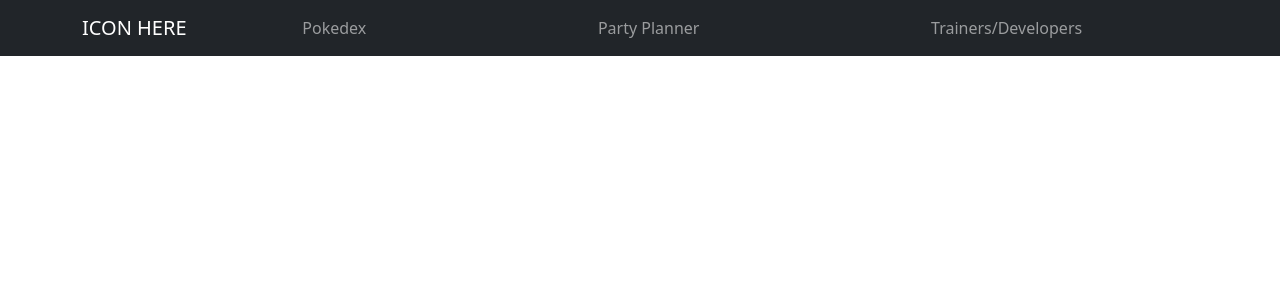
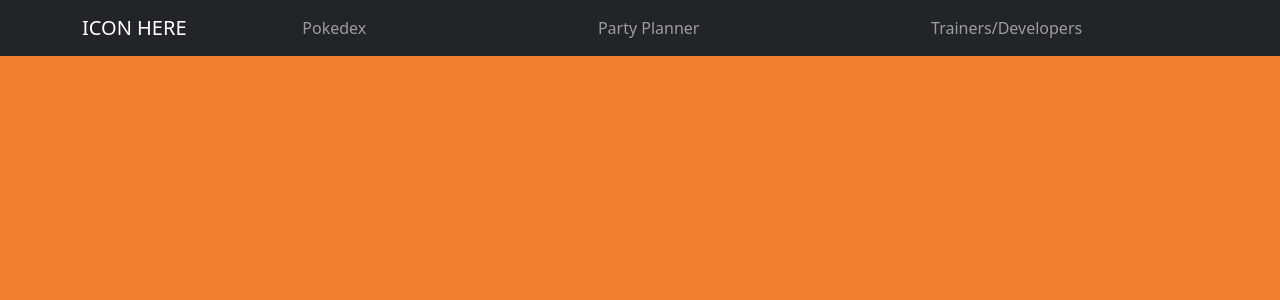
Before and after one commit to Acbarakat/pokedash, a React (Create React App) app: page / in a window 1280 px wide. Shown: the top 300 px of the page. Built offline with nearby package versions, Linux system fonts and the light colour scheme.

Commit message:
Put variables of scss in its own file

```diff
--- a/src/App.css
+++ b/src/App.css
@@ -1,5 +1,8 @@
-.App {
+#root {
   text-align: center;
+  background-color: #F08030;
+  min-height: 100vh;
+  min-width: 100vw;
 }
 
 .App-header {
--- a/src/App.scss
+++ b/src/App.scss
@@ -1,25 +1,10 @@
-// Pokemon type colors
-$normal: #A8A878;
-$fire: #F08030;
-$fighting: #C03028;
-$water: #6890F0;
-$flying: #A890F0;
-$grass: #78C850;
-$poison: #A040A0;
-$electric: #F8D030;
-$ground:#E0C068;
-$psychic: #F85888;
-$rock: #B8A038;
-$ice: #98D8D8;
-$bug: #A8B820;
-$dragon: #7038F8;
-$ghost:#7038F8;
-$dark:#705848;
-$steel:#B8B8D0;
-$fairy:#EE99AC;
+@import "variables";
 // lorem ipsum
-.App {
+#root {
     text-align: center;
+    background-color: $fire;
+    min-height: 100vh;
+    min-width: 100vw;
 }
 
 .App-header {
```
Also changed, not shown: src/_variables.scss (added, +19 -0 lines), 1 other file (tests, documents, lock files or other folders).
